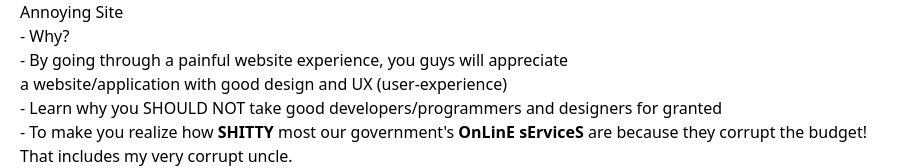
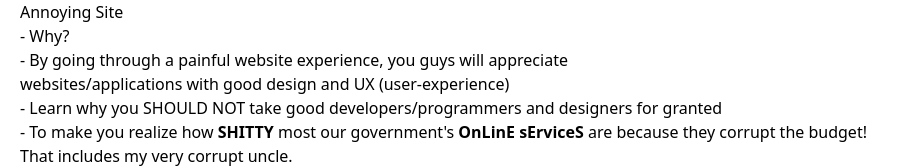
Before and after one commit to dthrcrpz/annoying-website, a Vue app: page / in a window 1280 px wide. Shown: the top 168 px of the page, without its empty margins (0-909 px from the left). Built offline with nearby package versions, Linux system fonts and the light colour scheme.

Commit message:
update copies

```diff
--- a/src/App.vue
+++ b/src/App.vue
@@ -10,7 +10,7 @@
   <div class="wrapper mt-5" v-if="!startedGame">
     <div>
       <h1 class="text-4xl text-teal-600">- Why?</h1>
-      <p class="text-xl mt-3">- By going through a <span class="text-red-600 font-bold">painful</span> website experience, you guys will appreciate <br> a  website/application with good design and UX (user-experience)</p>
+      <p class="text-xl mt-3">- By going through a <span class="text-red-600 font-bold">painful</span> website experience, you guys will appreciate <br> websites/applications with good design and UX (user-experience)</p>
       <p class="text-xl mt-3">- Learn why you SHOULD NOT take good <span class="text-teal-600">developers/programmers</span> and <span class="text-teal-600">designers</span> for granted</p>
       <p class="text-xl mt-3">- To make you realize how <b class="text-red-600">SHITTY</b> most our government's <b>OnLinE sErviceS</b> are because they corrupt the budget! <br> That includes my very corrupt uncle.</p>
       <p class="text-xl mt-3">- YOU GUYS DESERVE A GOOD UI/UX..... <span class="text-red-600 font-bold">OR NOT(?)</span></p>
--- a/src/components/Cookies.vue
+++ b/src/components/Cookies.vue
@@ -11,7 +11,7 @@
     </marquee>
     <div class="mt-3">
       <p class="text-red-300" v-if="selected == 'no'">You cannot select "No". Try other options</p>
-      <p class="text-blue-300 text-xl" v-if="selected == 'yes'">Thanks. Click "yes" again.</p>
+      <p class="text-blue-300 text-xl" v-if="selected == 'yes'">Thanks. Click "yes" again. You can do it. </p>
     </div>
   </div>
 </template>
```
